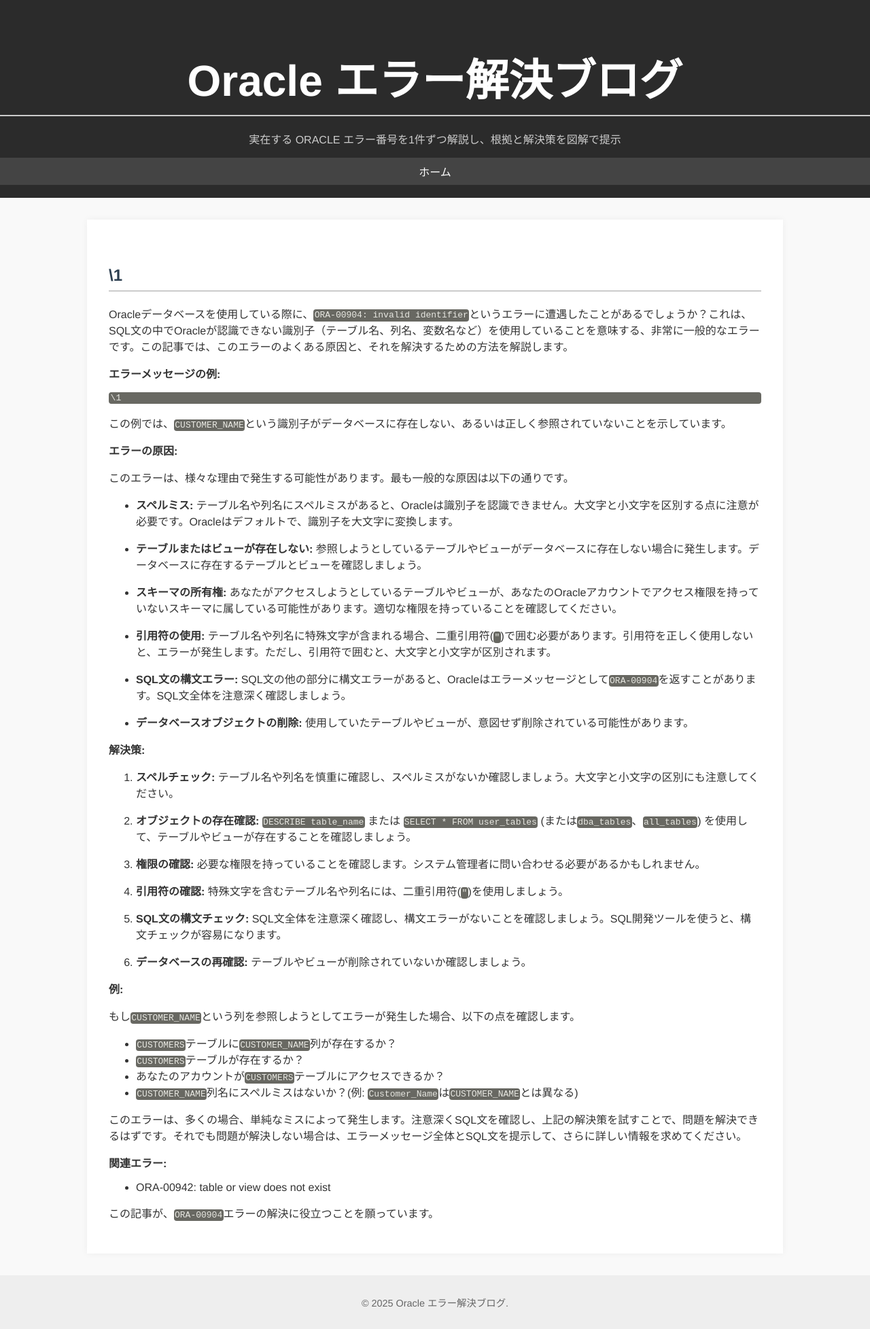
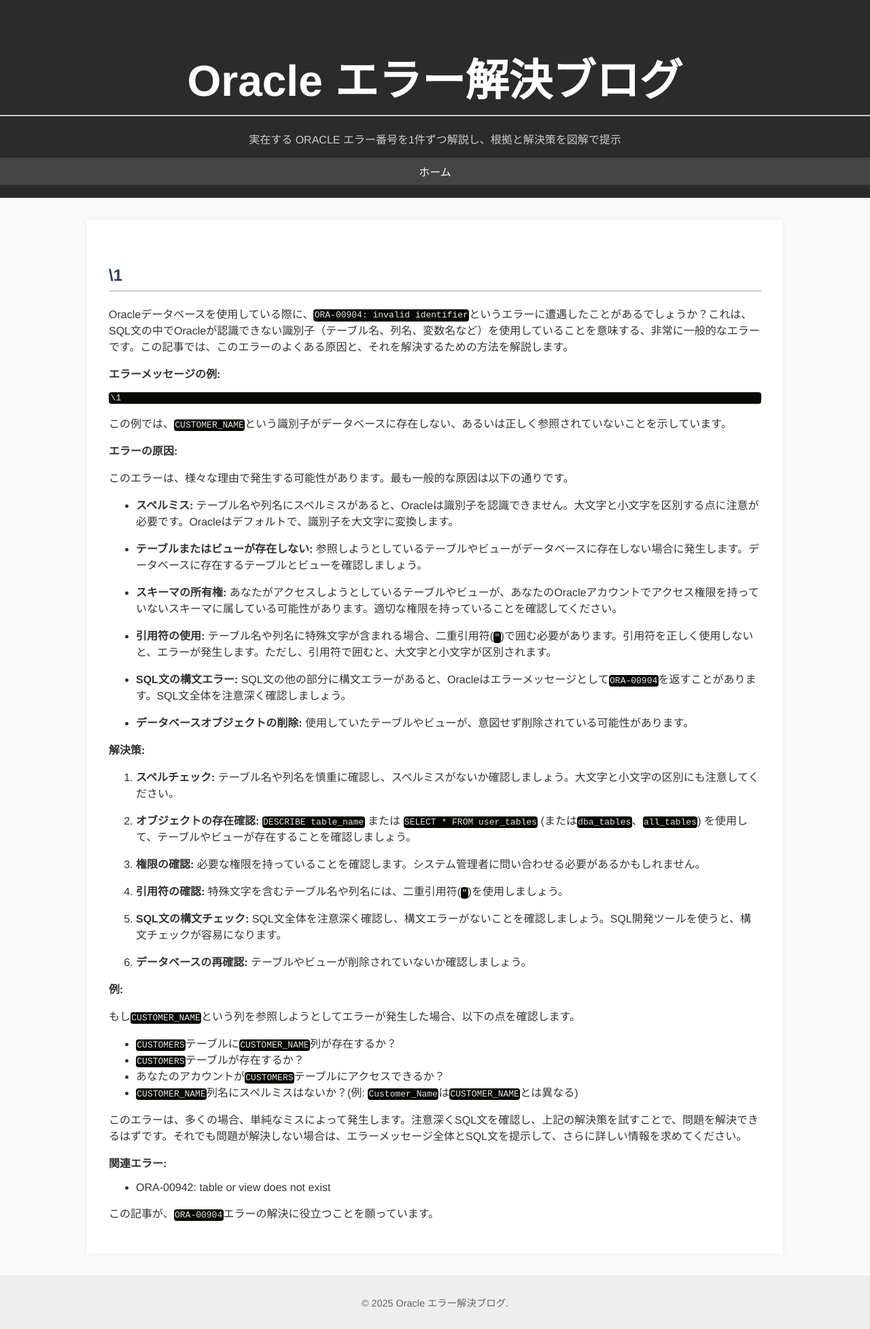
Before and after one commit to zin1985/oracle_error, a Jekyll site: the page built from _posts/2025-04-22-ora00904.md, in a window 1280 px wide. Shown: the whole page at 68% size. Built offline with Jekyll 4.4.1, drawn with Linux system fonts in a browser that asks for light colours; our own code applies the rules of GitHub Pages for plain Markdown files.

Commit message:
Update style.css

```diff
--- a/assets/style.css
+++ b/assets/style.css
@@ -62,7 +62,7 @@
 }
 
 pre, code {
-  background: #686862;
+  background: #080802;
   color: #E8E8E2;
   padding: 0.1em;
   border-radius: 4px;
```
